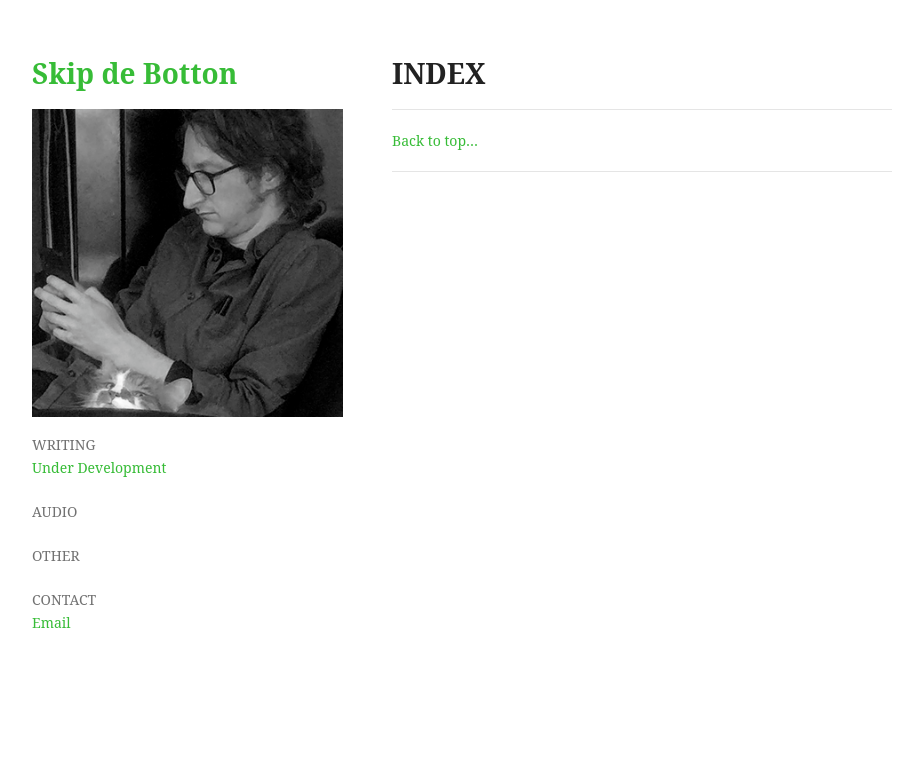
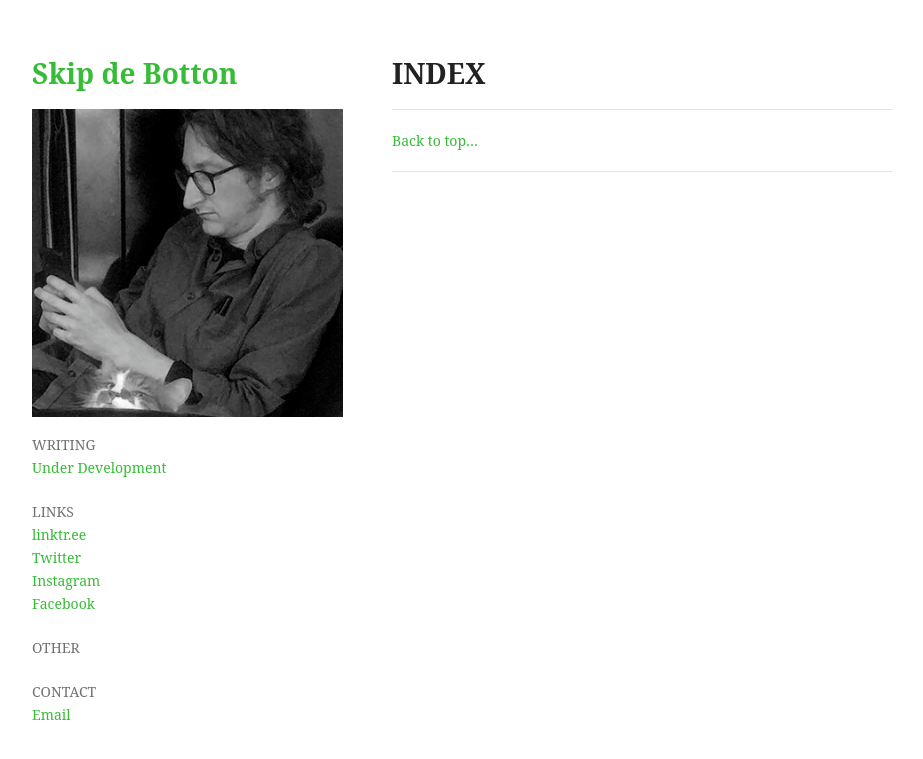
Before and after one commit to alternatebummer/skipdebotton, a Jekyll site: the page built from index.md, in a window 1280 px wide. Shown: the top 759 px of the page, without its empty margins (178-1101 px from the left). Built offline with Jekyll 4.4.1, drawn with Linux system fonts in a browser that asks for light colours; our own code applies the rules of GitHub Pages for plain Markdown files.

Commit message:
Update default.html

```diff
--- a/_layouts/default.html
+++ b/_layouts/default.html
@@ -31,10 +31,15 @@
         <div class="container">
         <br>
         <p>WRITING</p>
-        <p><a href="/codebrian/fc/fc.html">Under Development</a></p>
+        <p><a href="/udv.html">Under Development</a></p>
 
         <br>
-        <p>AUDIO</p>
+        <p>LINKS</p>
+        <p><a href="https://linktr.ee/skipdebotton" target=”_blank”>linktr.ee</a></p>
+        <p><a href="https://twitter.com/BottonSkip" target=”_blank”>Twitter</a></p>
+        <p><a href="https://www.instagram.com/skipdebotton/" target=”_blank”>Instagram</a></p>
+        <p><a href="https://facebook.com/skipdebotton" target=”_blank”>Facebook</a></p>
+
         <br>
         <p>OTHER</p>
 
```
